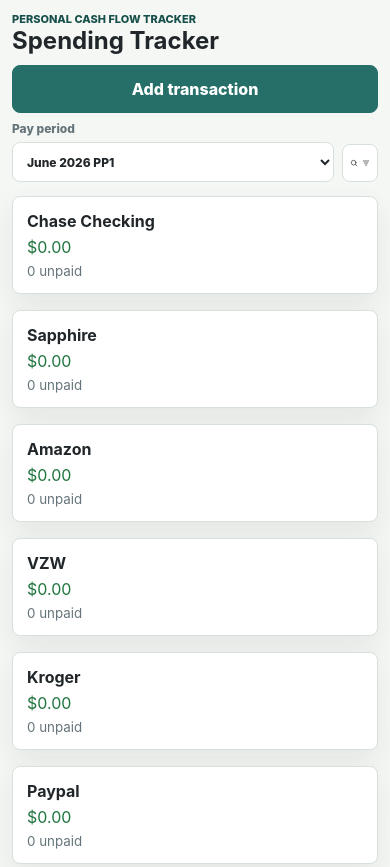
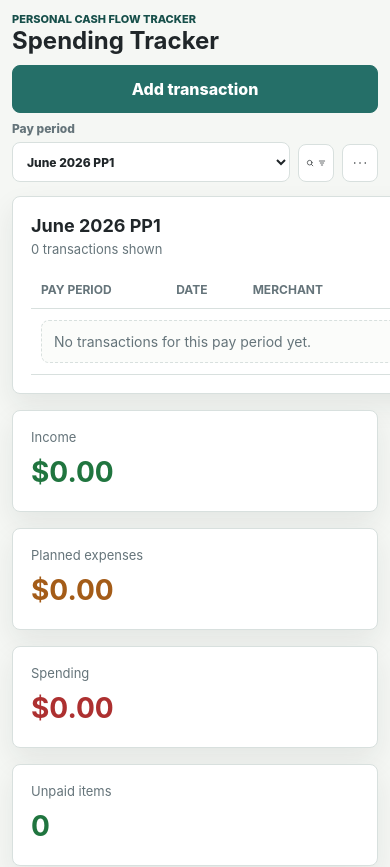
Before and after one commit to NikkiTheStitchQueen/personal-cash-flow-transactions, a Next.js app: page / in a window 390 px wide. Shown: the top 867 px of the page. Built offline with nearby package versions, Linux system fonts and the light colour scheme.

Commit message:
Adjustments to Recurring expenses; Updates to calculated things at the bottom

```diff
--- a/app/globals.css
+++ b/app/globals.css
@@ -90,6 +90,32 @@
 
 .quick-add-button {
   min-height: 40px;
+}
+
+.more-menu {
+  position: relative;
+  display: none;
+}
+
+.more-menu-panel {
+  position: absolute;
+  top: calc(100% + 8px);
+  right: 0;
+  z-index: 5;
+  display: grid;
+  gap: 6px;
+  min-width: 148px;
+  padding: 8px;
+  background: var(--panel);
+  border: 1px solid var(--line);
+  border-radius: 8px;
+  box-shadow: var(--shadow);
+}
+
+.more-menu-panel .ghost-button {
+  width: 100%;
+  justify-content: flex-start;
+  text-align: left;
 }
 
 .toolbar {
@@ -462,7 +488,7 @@
 
 .recurring-row {
   display: grid;
-  grid-template-columns: 86px minmax(180px, 1fr) 120px 140px 150px 120px 140px auto;
+  grid-template-columns: 86px minmax(180px, 1fr) 120px 140px 150px 140px auto;
   gap: 10px;
   align-items: end;
   padding: 12px;
@@ -576,7 +602,7 @@
 
   .header-actions {
     display: grid;
-    grid-template-columns: 1fr auto;
+    grid-template-columns: 1fr auto auto;
     width: 100%;
     align-items: end;
   }
@@ -589,6 +615,22 @@
 
   .compact-field {
     width: 100%;
+  }
+
+  .desktop-recurring-button {
+    display: none;
+  }
+
+  .more-menu {
+    display: block;
+  }
+
+  .account-strip {
+    display: none;
+  }
+
+  .account-strip.mobile-summary-open {
+    display: grid;
   }
 
   .filter-actions {
--- a/app/page.tsx
+++ b/app/page.tsx
@@ -74,37 +74,37 @@
 const expenseTypes = ["Planned", "Necessary", "Regret", "Impulse", "Worth It"];
 
 const defaultRecurringExpenses: RecurringExpense[] = [
-  recurring("PP1", "Netrist Paycheck", 2986.2, "Income", "Income", "", "Chase Checking"),
-  recurring("PP1", "Realtracs Paycheck", 3622.26, "Income", "Income", "", "Chase Checking"),
-  recurring("PP1", "Realtracs Paycheck", 157.5, "Income", "Income", "", "Chase Checking"),
-  recurring("PP1", "Tithe", -500, "Tithe", "General", "Planned", "Chase Checking"),
-  recurring("PP1", "Mortgage", -2294.45, "Bills", "Mortgage", "Planned", "Chase Checking"),
-  recurring("PP1", "Northwestern", -54.35, "Bills", "Insurance", "Planned", "Chase Checking"),
-  recurring("PP1", "Hudson - Afterschool", 90, "Childcare", "After School", "", "Chase Checking"),
-  recurring("PP1", "Hudson - Afterschool", -90, "Childcare", "After School", "Planned", "Chase Checking"),
-  recurring("PP1", "Geico", -760.26, "Bills", "Car Insurance", "Planned", "Chase Checking"),
-  recurring("PP1", "Audible", -16.37, "Entertainment", "Subscriptions", "Planned", "Amazon"),
-  recurring("PP1", "Disney Plus", -21.89, "Entertainment", "Subscriptions", "Planned", "Sapphire"),
-  recurring("PP1", "Pay Down Lexus", -700, "Car", "Lexus", "Planned", "Chase Checking"),
-  recurring("PP1", "Gracie Barra Tuition", -81, "Activities", "Hudson", "Planned", "Chase Checking"),
-  recurring("PP2", "Tithe", -500, "Tithe", "General", "Planned", "Chase Checking"),
-  recurring("PP2", "Banner Insurance", -31.4, "Bills", "Insurance", "Planned", "Chase Checking"),
-  recurring("PP2", "Holden Insurance", -45.12, "Bills", "Insurance", "Planned", "Chase Checking"),
-  recurring("PP2", "Pay Down Lexus", -1500, "Car", "Lexus", "Planned", "Chase Checking"),
-  recurring("PP2", "Car Payment", -683.61, "Car", "Lexus", "Planned", "Chase Checking"),
-  recurring("PP2", "NES", -191, "Bills", "Utilities", "Planned", "Chase Checking"),
-  recurring("PP2", "Comcast", -161.92, "Bills", "Utilities", "Planned", "Sapphire"),
-  recurring("PP2", "Piedmont", -63, "Bills", "Utilities", "Planned", "Chase Checking"),
-  recurring("PP2", "Water", -24.09, "Bills", "Utilities", "Planned", "Chase Checking"),
-  recurring("PP2", "Verizon", -244, "Bills", "Utilities", "Planned", "VZW"),
-  recurring("PP2", "Hudson - After School - 6/12", -90, "Childcare", "After School", "Planned", "Chase Checking"),
-  recurring("PP2", "Hudson - After School - 6/12", -90, "Childcare", "After School", "Planned", "Chase Checking"),
-  recurring("PP2", "JMI - Alexandra Sponsorship - 3/28", -41.3, "Gift", "General", "Planned", "Chase Checking"),
-  recurring("PP2", "Youtube Premium", -29.55, "Entertainment", "Subscriptions", "Planned", "Amazon"),
-  recurring("PP2", "ChatGPT", -21.95, "Entertainment", "Subscriptions", "Planned", "Sapphire"),
-  recurring("PP2", "Rene - Student Loans", -600, "Bills", "Student Loans", "Planned", "Chase Checking"),
-  recurring("PP2", "Gracie Barra Tuition - 6/9", -81, "Activities", "Hudson", "Planned", "Chase Checking"),
-  recurring("PP2", "Gracie Barra Tuition - 6/23", -81, "Activities", "Hudson", "Planned", "Chase Checking")
+  recurring("PP1", "Netrist Paycheck", 2986.2, "Income", "Income", "Chase Checking"),
+  recurring("PP1", "Realtracs Paycheck", 3622.26, "Income", "Income", "Chase Checking"),
+  recurring("PP1", "Realtracs Paycheck", 157.5, "Income", "Income", "Chase Checking"),
+  recurring("PP1", "Tithe", -500, "Tithe", "General", "Chase Checking"),
+  recurring("PP1", "Mortgage", -2294.45, "Bills", "Mortgage", "Chase Checking"),
+  recurring("PP1", "Northwestern", -54.35, "Bills", "Insurance", "Chase Checking"),
+  recurring("PP1", "Hudson - Afterschool", 90, "Childcare", "After School", "Chase Checking"),
+  recurring("PP1", "Hudson - Afterschool", -90, "Childcare", "After School", "Chase Checking"),
+  recurring("PP1", "Geico", -760.26, "Bills", "Car Insurance", "Chase Checking"),
+  recurring("PP1", "Audible", -16.37, "Entertainment", "Subscriptions", "Amazon"),
+  recurring("PP1", "Disney Plus", -21.89, "Entertainment", "Subscriptions", "Sapphire"),
+  recurring("PP1", "Pay Down Lexus", -700, "Car", "Lexus", "Chase Checking"),
+  recurring("PP1", "Gracie Barra Tuition", -81, "Activities", "Hudson", "Chase Checking"),
+  recurring("PP2", "Tithe", -500, "Tithe", "General", "Chase Checking"),
+  recurring("PP2", "Banner Insurance", -31.4, "Bills", "Insurance", "Chase Checking"),
+  recurring("PP2", "Holden Insurance", -45.12, "Bills", "Insurance", "Chase Checking"),
+  recurring("PP2", "Pay Down Lexus", -1500, "Car", "Lexus", "Chase Checking"),
+  recurring("PP2", "Car Payment", -683.61, "Car", "Lexus", "Chase Checking"),
+  recurring("PP2", "NES", -191, "Bills", "Utilities", "Chase Checking"),
+  recurring("PP2", "Comcast", -161.92, "Bills", "Utilities", "Sapphire"),
+  recurring("PP2", "Piedmont", -63, "Bills", "Utilities", "Chase Checking"),
+  recurring("PP2", "Water", -24.09, "Bills", "Utilities", "Chase Checking"),
+  recurring("PP2", "Verizon", -244, "Bills", "Utilities", "VZW"),
+  recurring("PP2", "Hudson - After School - 6/12", -90, "Childcare", "After School", "Chase Checking"),
+  recurring("PP2", "Hudson - After School - 6/12", -90, "Childcare", "After School", "Chase Checking"),
+  recurring("PP2", "JMI - Alexandra Sponsorship - 3/28", -41.3, "Gift", "General", "Chase Checking"),
+  recurring("PP2", "Youtube Premium", -29.55, "Entertainment", "Subscriptions", "Amazon"),
+  recurring("PP2", "ChatGPT", -21.95, "Entertainment", "Subscriptions", "Sapphire"),
+  recurring("PP2", "Rene - Student Loans", -600, "Bills", "Student Loans", "Chase Checking"),
+  recurring("PP2", "Gracie Barra Tuition - 6/9", -81, "Activities", "Hudson", "Chase Checking"),
+  recurring("PP2", "Gracie Barra Tuition - 6/23", -81, "Activities", "Hudson", "Chase Checking")
 ];
 
 const initialState: AppState = {
@@ -124,6 +124,8 @@
   const [addCategory, setAddCategory] = useState("");
   const [recurringCategory, setRecurringCategory] = useState("Income");
   const [showFilters, setShowFilters] = useState(false);
+  const [showMoreMenu, setShowMoreMenu] = useState(false);
+  const [showMobileSummary, setShowMobileSummary] = useState(false);
   const [transactionError, setTransactionError] = useState("");
   const [editingError, setEditingError] = useState("");
   const [hydrated, setHydrated] = useState(false);
@@ -157,9 +159,9 @@
 
   const periodTransactions = state.transactions.filter((transaction) => transaction.payPeriod === state.activePayPeriod);
   const periodIncome = sum(periodTransactions.filter((transaction) => transaction.amount > 0));
-  const periodSpending = Math.abs(sum(periodTransactions.filter((transaction) => transaction.amount < 0)));
+  const plannedExpenses = Math.abs(sum(periodTransactions.filter((transaction) => transaction.expenseType === "Planned" && transaction.amount < 0)));
+  const periodSpending = Math.abs(sum(periodTransactions.filter((transaction) => transaction.amount < 0 && transaction.expenseType !== "Planned")));
   const unpaidCount = periodTransactions.filter((transaction) => !transaction.paid).length;
-  const netFlow = periodIncome - periodSpending;
   const transactionCount = periodTransactions.length;
 
   const accountTotals = accounts.map((account) => {
@@ -292,7 +294,7 @@
       amount: Number(form.get("amount")),
       category: String(form.get("category")),
       subcategory: String(form.get("subcategory")),
-      expenseType: String(form.get("expenseType") ?? ""),
+      expenseType: "Planned",
       account: String(form.get("account"))
     };
 
@@ -409,6 +411,36 @@
             <SearchIcon />
             <FilterIcon />
           </button>
+          <button type="button" className="ghost-button desktop-recurring-button" onClick={() => setIsRecurringModalOpen(true)}>Recurring</button>
+          <div className="more-menu">
+            <button type="button" className="icon-button" aria-label="More options" title="More options" aria-expanded={showMoreMenu} onClick={() => setShowMoreMenu((current) => !current)}>
+              <DotsIcon />
+            </button>
+            {showMoreMenu && (
+              <div className="more-menu-panel">
+                <button
+                  type="button"
+                  className="ghost-button"
+                  onClick={() => {
+                    setShowMobileSummary((current) => !current);
+                    setShowMoreMenu(false);
+                  }}
+                >
+                  Summary
+                </button>
+                <button
+                  type="button"
+                  className="ghost-button"
+                  onClick={() => {
+                    setIsRecurringModalOpen(true);
+                    setShowMoreMenu(false);
+                  }}
+                >
+                  Recurring
+                </button>
+              </div>
+            )}
+          </div>
         </div>
       </header>
 
@@ -429,7 +461,7 @@
         </section>
       )}
 
-      <section className="account-strip" aria-label="Account summary">
+      <section className={showMobileSummary ? "account-strip mobile-summary-open" : "account-strip"} aria-label="Account summary">
         {accountTotals.map((item) => (
           <article className="account-card" key={item.account}>
             <strong>{item.account}</strong>
@@ -445,9 +477,6 @@
             <div>
               <h2>{formatPayPeriod(state.activePayPeriod)}</h2>
               <p>{visibleTransactions.length} transactions shown</p>
-            </div>
-            <div className="panel-actions">
-              <button type="button" className="ghost-button" onClick={() => setIsRecurringModalOpen(true)}>Recurring</button>
             </div>
           </div>
           <div className="table-wrap">
@@ -576,10 +605,10 @@
 
       <section className="metric-grid bottom-stats" aria-label="Pay period summary">
         <Metric label="Income" value={money(periodIncome)} tone="good" />
+        <Metric label="Planned expenses" value={money(plannedExpenses)} tone="warn" />
         <Metric label="Spending" value={money(periodSpending)} tone="danger" />
-        <Metric label="Net flow" value={money(netFlow)} tone={netFlow >= 0 ? "good" : "danger"} />
         <Metric label="Unpaid items" value={String(unpaidCount)} tone={unpaidCount ? "warn" : "good"} />
-        <Metric label="Transactions" value={String(transactionCount)} tone="good" />
+        <Metric label="Total transactions" value={String(transactionCount)} tone="good" />
       </section>
 
       {isAddModalOpen && (
@@ -709,13 +738,6 @@
                       </select>
                     </label>
                     <label>
-                      Type
-                      <select value={expense.expenseType} onChange={(event) => updateRecurringExpense(expense.id, "expenseType", event.target.value)}>
-                        <option value="">None</option>
-                        {expenseTypes.map((expenseType) => <option key={expenseType}>{expenseType}</option>)}
-                      </select>
-                    </label>
-                    <label>
                       Account
                       <select value={expense.account} onChange={(event) => updateRecurringExpense(expense.id, "account", event.target.value)}>
                         {accounts.map((account) => <option key={account}>{account}</option>)}
@@ -754,13 +776,6 @@
                     Subcategory
                     <select name="subcategory" required>
                       {categorySubcategories[recurringCategory].map((subcategory) => <option key={subcategory}>{subcategory}</option>)}
-                    </select>
-                  </label>
-                  <label>
-                    Type
-                    <select name="expenseType">
-                      <option value="">None</option>
-                      {expenseTypes.map((expenseType) => <option key={expenseType}>{expenseType}</option>)}
                     </select>
                   </label>
                   <label>
@@ -805,6 +820,16 @@
       <path d="M4 6h16" />
       <path d="M7 12h10" />
       <path d="M10 18h4" />
+    </svg>
+  );
+}
+
+function DotsIcon() {
+  return (
+    <svg aria-hidden="true" viewBox="0 0 24 24">
+      <path d="M5 12h.01" />
+      <path d="M12 12h.01" />
+      <path d="M19 12h.01" />
     </svg>
   );
 }
@@ -868,7 +893,6 @@
   amount: number,
   category: string,
   subcategory: string,
-  expenseType: string,
   account: string
 ): RecurringExpense {
   return {
@@ -878,7 +902,7 @@
     amount,
     category,
     subcategory,
-    expenseType,
+    expenseType: "Planned",
     account
   };
 }
@@ -895,7 +919,7 @@
     recurringExpenses: (state.recurringExpenses ?? defaultRecurringExpenses).map((expense) => ({
       ...expense,
       ...normalizeCategory(expense.category, expense.subcategory),
-      expenseType: expense.expenseType ?? "",
+      expenseType: "Planned",
       account: accounts.includes(expense.account) ? expense.account : "Chase Checking",
       periodSlot: expense.periodSlot === "PP2" ? "PP2" : "PP1"
     }))
```
